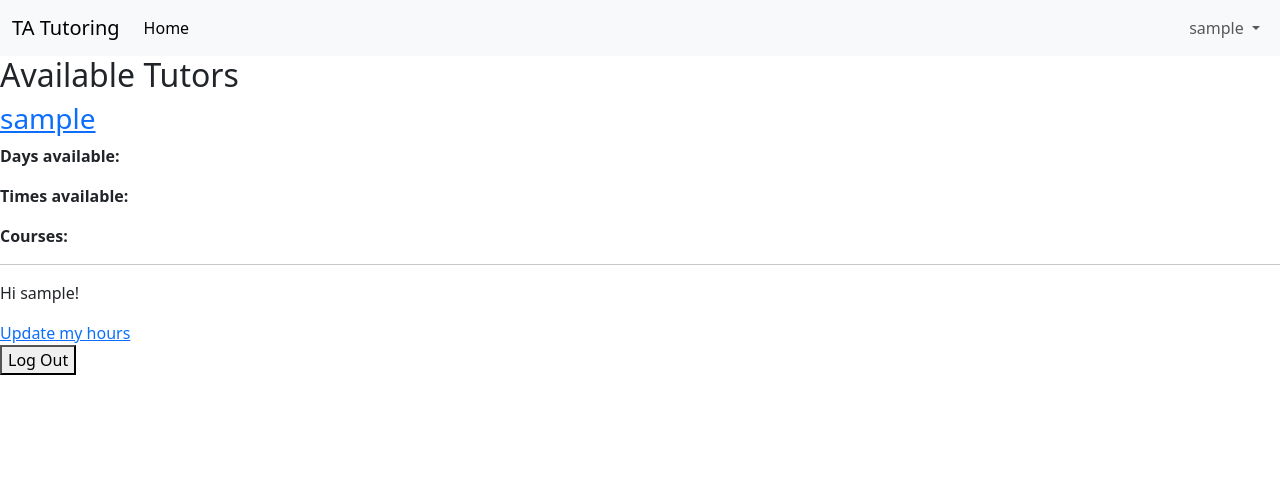
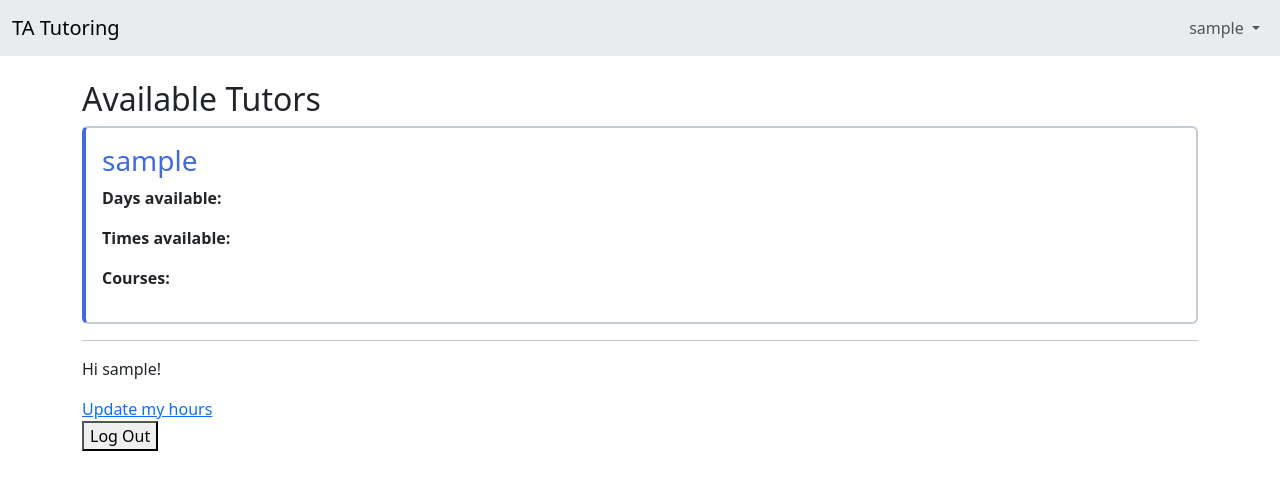
Before and after one commit to GartholomewIII/tutoringapp, a Django app: page / in a window 1280 px wide. Shown: the top 490 px of the page. Run offline with Django 5.2, Linux system fonts and the light colour scheme; the visitor is signed in with stand-in values (Sample User, id 1); data comes from the database, SQL or seed files in the repository.

Commit message:
style to make it more readable

```diff
--- a/templates/base.html
+++ b/templates/base.html
@@ -8,9 +8,29 @@
 <!-- Bootstrap CSS -->
 <link href="https://cdn.jsdelivr.net/npm/bootstrap@5.3.3/dist/css/bootstrap.min.css" rel="stylesheet" integrity="sha384..." crossorigin="anonymous">
 
+<style>
+    :root {
+        --tutor-accent: #4169e1;
+    }
+
+    .tutor.card {
+        border: 2px solid #c5cbd2;
+        border-left: 4px solid var(--tutor-accent);
+    }
+
+    .tutor h3 a {
+        color: var(--tutor-accent);
+        text-decoration: none;
+    }
+
+    .tutor h3 a:hover {
+        text-decoration: underline;
+    }
+</style>
+
 </head>
 <body>
-    <nav class="navbar navbar-expand-lg bg-body-tertiary">
+    <nav class="navbar navbar-expand-lg bg-body-secondary">
         <div class="container-fluid">
             <a class="navbar-brand" href="{% url 'home' %}">TA Tutoring</a>
             <button class="navbar-toggler" type="button"
@@ -22,9 +42,9 @@
             </button>
             <div class="collapse navbar-collapse" id="navbarSupportedContent">
             <ul class="navbar-nav me-auto mb-2 mb-lg-0">
-            <li class="nav-item">
+            <!-- <li class="nav-item">
                 <a class="nav-link active" aria-current="page" href="#">Home</a>
-            </li>
+            </li> -->
 
     {% if user.is_authenticated %}
 
@@ -74,7 +94,7 @@
     </div>
     </div>
     </nav>
-<main>
+<main class="container py-4">
     {% block content %}
     {% endblock content %}
 </main>
--- a/templates/home.html
+++ b/templates/home.html
@@ -5,11 +5,13 @@
 <h2>Available Tutors</h2>
 
 {% for tutor in tutors %}
-  <div class="tutor">
+  <div class="tutor card mb-3">
+  <div class="card-body">
     <h3><a href="{% url 'tutor_detail' tutor.pk %}">{{ tutor.username }}</a></h3>
     <p><strong>Days available:</strong> {{ tutor.days|join:", " }}</p>
     <p><strong>Times available:</strong> {{ tutor.hours|join:", " }}</p>
     <p><strong>Courses:</strong> {{ tutor.subjects|join:", " }}</p>
+  </div>
   </div>
 {% empty %}
   <p>No tutors have signed up yet.</p>
```
